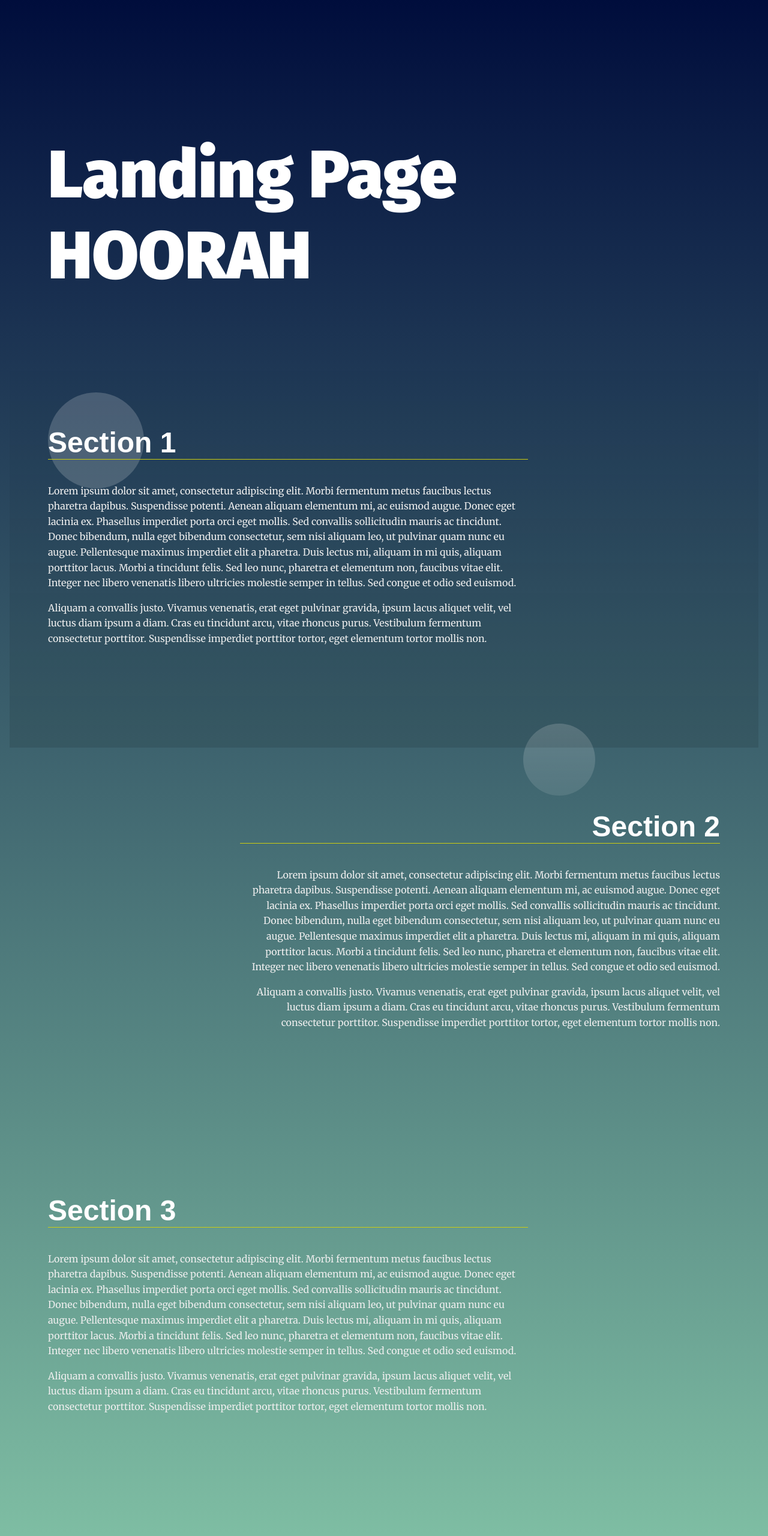
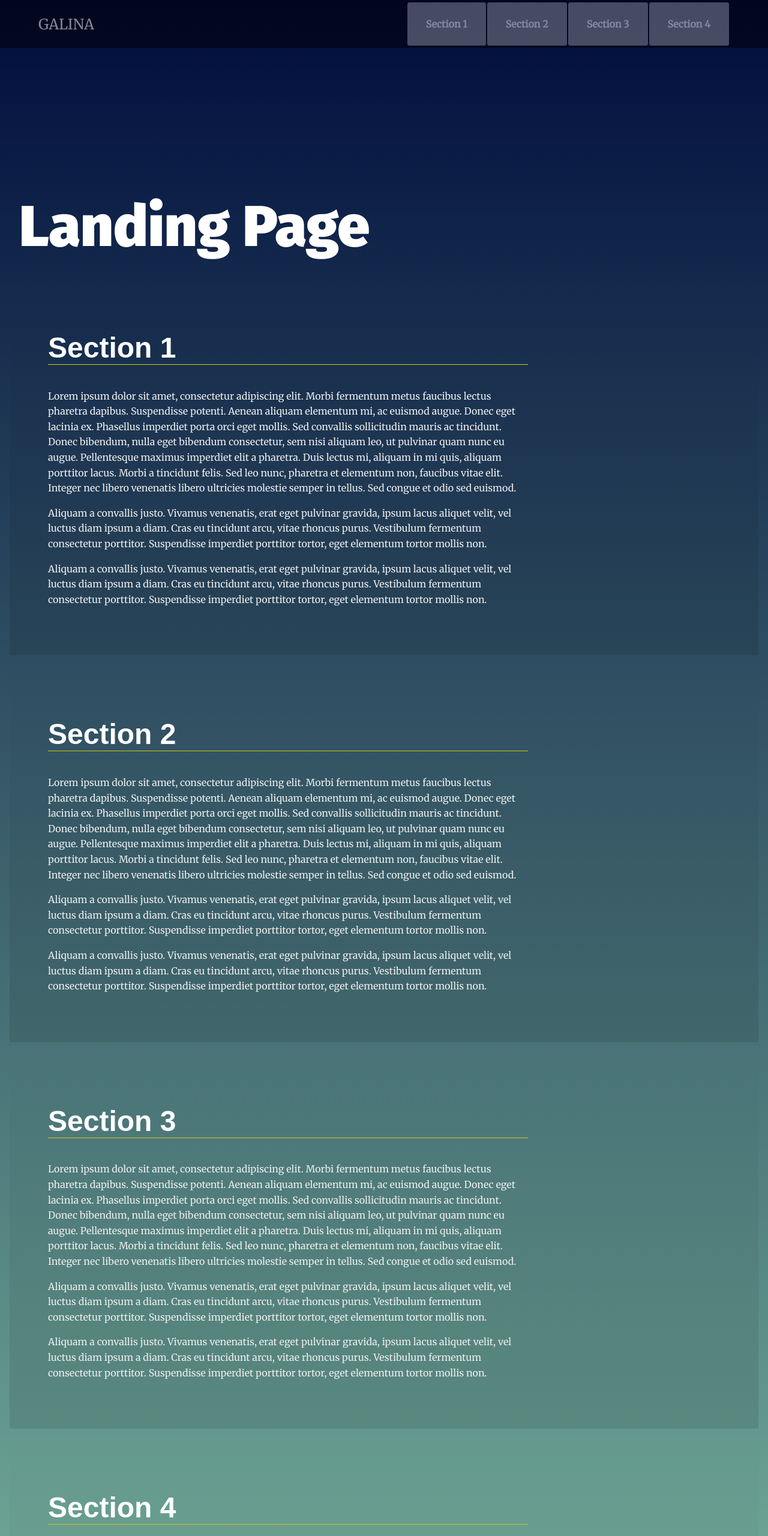
Before and after one commit to Sidarenka/udacity-landing-page, a plain HTML site: page index.html in a window 1280 px wide. Shown: the top 2560 px of the page at 60% size. Drawn offline with Linux system fonts and the light colour scheme.

Commit message:
Initial changes to the project

```diff
--- a/css/styles.css
+++ b/css/styles.css
@@ -18,18 +18,21 @@ body {
     color: #fff;
 }
 
+a {
+    text-decoration: none;
+}
 
 /* Typeography General*/
 h1 {
     font-family: 'Fira Sans', sans-serif;
     font-size: 3em;
-    margin: 2em 1rem;
+    margin: 150px 0 100px 0;
 }
 
-@media only screen and (min-width: 35em){
+@media only screen and (min-width: 768px){
     h1 {
-        font-size: 7em;
-        margin: 2em 4rem 1em;
+        font-size: 6em;
+        margin: 2em 1rem 1em;
     }
 }
 
@@ -50,51 +53,156 @@ main {
     margin: 10vh 1em 10vh;
 }
 
-.main-hero {
+.main__hero {
     min-height: 40vh;
     padding-top: 3em;
 }
 
-section {
-    position: relative;
-    min-height: 80vh;
-}
-
-
 /* ---- Module Rules ---- */
 
 /* Navigation Styles*/
+.nav__container {
+    width: 100%;
+}
+
+.navbar__menu {
+    display: grid;
+    grid-template-columns:  0.2fr auto 1fr;
+    align-items: center;
+    height: 80px;
+    width: 90%;
+    max-width: 1720px;
+    margin: 0 auto;
+
+}
+
 .navbar__menu ul {
-    padding-left: 0;
     margin: 0;
     text-align: right;
+    padding-left: 0px;
 }
 
 .navbar__menu li {
     display: inline-block;
+    padding: 10px 15px;
 }
 
-.navbar__menu .menu__link {
+.menu__link {
     display: block;
     padding: 1em;
     font-weight: bold;
-    text-decoration: none;
-    color: #000;
+    color: #fff;
 }
 
 .navbar__menu .menu__link:hover {
-    background: #333;
-    color: #fff;
-    transition: ease 0.3s all;
+    color: rgb(78, 136, 221);
+    transition: all 0.5s ease;
+
 }
+
+#navbar__logo{
+    cursor: pointer;
+    font-size: x-large;
+
+}
+#navbar__logo:hover{
+    color: rgb(78, 136, 221);
+}
+
+
+
+/* Mobile menu */
+
+.menu__toggle .bar {
+    width: 25px;
+    height: 3px;
+    margin: 5px auto;
+    transition: all 0.3s ease-in-out;
+    background: white;
+}
+
+@media screen and (max-width: 768px){
+    .nav__container {
+        position: relative;
+    }
+
+    #navbar__list {
+        display: grid;
+        grid-template-columns: auto;
+        background:rgb(0, 0, 0);
+        margin: 0;
+        width: 100%;
+        position: absolute;
+        top: 80px;
+        left: -100%;
+        opacity: 0;
+        transition: all 0.5s ease;
+    }
+
+    #navbar__list.active {
+        left: 0;
+        opacity: 1;
+        transition: all 0.5s ease;
+    }
+
+    .nav__item {
+        text-align: center;
+        line-height: 60px;
+        width: 100%;
+        display: table;
+    }
+
+    .navbar__menu {
+        width: 100%;
+    }
+
+    .navbar__menu li:hover {
+        background: lightslategrey;
+    }
+
+
+    #navbar__logo {
+        margin-left: 20px;
+    }
+
+    #mobile__menu {
+        position: absolute;
+        top: 20%;
+        right: 5%;
+        transform: translate(5%, 20%);
+    }
+
+    .menu__toggle .bar {
+        display: block;
+        cursor: pointer;
+    }
+
+    .menu__toggle:hover {
+        cursor: pointer;
+    }
+
+    #mobile__menu.is__active .bar:nth-child(2) {
+        opacity: 0;
+    }
+
+    #mobile__menu.is__active .bar:nth-child(1) {
+        transform: translateY(8px) rotate(45deg);
+    }
+
+    #mobile__menu.is__active .bar:nth-child(3) {
+        transform: translateY(-8px) rotate(-45deg);
+    }
+
+}
+
 
 /* Header Styles */
 .page__header {
-    background: #fff;
+    background: #000;
+    opacity: 0.5;
     position: fixed;
     top: 0;
     width: 100%;
-    z-index: 5;
 }
 
 /* Footer Styles */
@@ -111,113 +219,24 @@ section {
 
 /* ---- Theme Rules ---- */
 /* Landing Container Styles */
-.landing__container {
-    padding: 1em;
-    text-align: left;
-}
 
-@media only screen and (min-width: 35em){
+@media only screen and (min-width: 768px){
     .landing__container {
         max-width: 50em;
         padding: 4em;
     }
 }
 
-section:nth-of-type(even) .landing__container {
-    margin-right: 0;
-    margin-left: auto;
-    text-align: right;
+/* Section Active Styles on wider screens */
+@media only screen and (min-width: 768px) {
+    section.active__class{
+        background: rgb(0, 0, 0);
+        background: linear-gradient(0deg, rgba(0, 0, 0, 0.1) 0%, rgba(0, 0, 0, 0) 100%);
+    }
+
+    .section-highlight {
+        background-color: #888888;
+        border: 1px solid black;
+        border-radius: 4px;
+    }
 }
-
-/* Background Circles */
-/* Note that background circles are created with psuedo elements before and after */
-/* Circles appear to be random do to use of :nth-of-type psuedo class */
-section:nth-of-type(odd) .landing__container::before {
-    content: '';
-    background: rgba(255, 255, 255, 0.187);
-    position: absolute;
-    z-index: -5;
-    width: 20vh;
-    height: 20vh;
-    border-radius: 50%;
-    opacity: 0;
-    transition: ease 0.5s all;
-}
-
-section:nth-of-type(even) .landing__container::before {
-    content: '';
-    background: rgb(255,255,255);
-    background: linear-gradient(0deg, rgba(255,255,255,.1) 0%, rgba(255,255,255,.2) 100%);
-    position: absolute;
-    top: 3em;
-    right: 3em;
-    z-index: -5;
-    width: 10vh;
-    height: 10vh;
-    border-radius: 50%;
-    opacity: 0;
-    transition: ease 0.5s all;
-}
-
-section:nth-of-type(3n) .landing__container::after {
-    content: '';
-    background: rgb(255,255,255);
-    background: linear-gradient(0deg, rgba(255,255,255,.1) 0%, rgba(255,255,255,.2) 100%);
-    position: absolute;
-    right: 0;
-    bottom: 0;
-    z-index: -5;
-    width: 10vh;
-    height: 10vh;
-    border-radius: 50%;
-    opacity: 0;
-    transition: ease 0.5s all;
-}
-
-section:nth-of-type(3n + 1) .landing__container::after {
-    content: '';
-    background: rgb(255,255,255);
-    background: linear-gradient(0deg, rgba(255,255,255,.1) 0%, rgba(255,255,255,.2) 100%);
-    position: absolute;
-    right: 20vw;
-    bottom: -5em;
-    z-index: -5;
-    width: 15vh;
-    height: 15vh;
-    border-radius: 50%;
-    opacity: 0;
-    transition: ease 0.5s all;
-}
-
-
-/* ---- Theme State Rules ---- */
-/* Section Active Styles */
-/* Note: your-active-class class is applied through javascript. You should update the class here and in the index.html to what you set in your javascript file.  */
-section.your-active-class {
-    background: rgb(0, 0, 0);
-    background: linear-gradient(0deg, rgba(0, 0, 0, 0.1) 0%, rgba(0, 0, 0, 0) 100%);
-}
-
-section.your-active-class .landing__container::before {
-    opacity: 1;
-    animation: rotate 4s linear 0s infinite forwards;
-}
-
-section.your-active-class .landing__container::after {
-    opacity: 1;
-    animation: rotate 5s linear 0s infinite forwards reverse;
-}
-
-/* Section Active Styles Keyframe Animations */
-@keyframes rotate {
-	from {
-		transform: rotate(0deg)
-		           translate(-1em)
-		           rotate(0deg);
-	}
-	to {
-		transform: rotate(360deg)
-		           translate(-1em)
-		           rotate(-360deg);
-	}
-}
--- a/index.html
+++ b/index.html
@@ -13,25 +13,34 @@
   <!-- HTML Follows BEM naming conventions
   IDs are only used for sections to connect menu achors to sections -->
   <header class="page__header">
-    <nav class="navbar__menu">
-      <!-- Navigation starts as empty UL that will be populated with JS -->
-      <ul id="navbar__list"></ul>
-    </nav>
+    <div class="nav__container">
+      <nav class="navbar__menu">
+        <!-- Add logo -->
+        <span id="navbar__logo">GALINA</span>
+        <!-- Mobile menu -->
+        <div class="menu__toggle" id="mobile__menu">
+          <span class="bar"></span>
+          <span class="bar"></span>
+          <span class="bar"></span>
+        </div>
+        <!-- Navigation starts as empty UL that is be populated with JS -->
+        <ul id="navbar__list"></ul>
+      </nav>
+    </div>
+
   </header>
   <main>
     <header class="main__hero">
-      <h1>Landing Page HOORAH</h1>
+      <h1>Landing Page</h1>
     </header>
-    <!-- Each Section has an ID (used for the anchor) and
-    a data attribute that will populate the li node.
-    Adding more sections will automatically populate nav.
-    The first section is set to active class by default -->
-    <section id="section1" data-nav="Section 1" class="your-active-class">
+    <section id="section1" data-nav="Section 1">
       <div class="landing__container">
         <h2>Section 1</h2>
         <p>Lorem ipsum dolor sit amet, consectetur adipiscing elit. Morbi fermentum metus faucibus lectus pharetra dapibus. Suspendisse potenti. Aenean aliquam elementum mi, ac euismod augue. Donec eget lacinia ex. Phasellus imperdiet porta orci eget mollis. Sed convallis sollicitudin mauris ac tincidunt. Donec bibendum, nulla eget bibendum consectetur, sem nisi aliquam leo, ut pulvinar quam nunc eu augue. Pellentesque maximus imperdiet elit a pharetra. Duis lectus mi, aliquam in mi quis, aliquam porttitor lacus. Morbi a tincidunt felis. Sed leo nunc, pharetra et elementum non, faucibus vitae elit. Integer nec libero venenatis libero ultricies molestie semper in tellus. Sed congue et odio sed euismod.</p>
 
         <p>Aliquam a convallis justo. Vivamus venenatis, erat eget pulvinar gravida, ipsum lacus aliquet velit, vel luctus diam ipsum a diam. Cras eu tincidunt arcu, vitae rhoncus purus. Vestibulum fermentum consectetur porttitor. Suspendisse imperdiet porttitor tortor, eget elementum tortor mollis non.</p>
+        <p>Aliquam a convallis justo. Vivamus venenatis, erat eget pulvinar gravida, ipsum lacus aliquet velit, vel luctus diam ipsum a diam. Cras eu tincidunt arcu, vitae rhoncus purus. Vestibulum fermentum consectetur porttitor. Suspendisse imperdiet porttitor tortor, eget elementum tortor mollis non.</p>
+
       </div>
     </section>
     <section id="section2" data-nav="Section 2">
@@ -40,6 +49,8 @@
         <p>Lorem ipsum dolor sit amet, consectetur adipiscing elit. Morbi fermentum metus faucibus lectus pharetra dapibus. Suspendisse potenti. Aenean aliquam elementum mi, ac euismod augue. Donec eget lacinia ex. Phasellus imperdiet porta orci eget mollis. Sed convallis sollicitudin mauris ac tincidunt. Donec bibendum, nulla eget bibendum consectetur, sem nisi aliquam leo, ut pulvinar quam nunc eu augue. Pellentesque maximus imperdiet elit a pharetra. Duis lectus mi, aliquam in mi quis, aliquam porttitor lacus. Morbi a tincidunt felis. Sed leo nunc, pharetra et elementum non, faucibus vitae elit. Integer nec libero venenatis libero ultricies molestie semper in tellus. Sed congue et odio sed euismod.</p>
 
         <p>Aliquam a convallis justo. Vivamus venenatis, erat eget pulvinar gravida, ipsum lacus aliquet velit, vel luctus diam ipsum a diam. Cras eu tincidunt arcu, vitae rhoncus purus. Vestibulum fermentum consectetur porttitor. Suspendisse imperdiet porttitor tortor, eget elementum tortor mollis non.</p>
+        <p>Aliquam a convallis justo. Vivamus venenatis, erat eget pulvinar gravida, ipsum lacus aliquet velit, vel luctus diam ipsum a diam. Cras eu tincidunt arcu, vitae rhoncus purus. Vestibulum fermentum consectetur porttitor. Suspendisse imperdiet porttitor tortor, eget elementum tortor mollis non.</p>
+
       </div>
     </section>
     <section id="section3" data-nav="Section 3">
@@ -48,12 +59,26 @@
         <p>Lorem ipsum dolor sit amet, consectetur adipiscing elit. Morbi fermentum metus faucibus lectus pharetra dapibus. Suspendisse potenti. Aenean aliquam elementum mi, ac euismod augue. Donec eget lacinia ex. Phasellus imperdiet porta orci eget mollis. Sed convallis sollicitudin mauris ac tincidunt. Donec bibendum, nulla eget bibendum consectetur, sem nisi aliquam leo, ut pulvinar quam nunc eu augue. Pellentesque maximus imperdiet elit a pharetra. Duis lectus mi, aliquam in mi quis, aliquam porttitor lacus. Morbi a tincidunt felis. Sed leo nunc, pharetra et elementum non, faucibus vitae elit. Integer nec libero venenatis libero ultricies molestie semper in tellus. Sed congue et odio sed euismod.</p>
 
         <p>Aliquam a convallis justo. Vivamus venenatis, erat eget pulvinar gravida, ipsum lacus aliquet velit, vel luctus diam ipsum a diam. Cras eu tincidunt arcu, vitae rhoncus purus. Vestibulum fermentum consectetur porttitor. Suspendisse imperdiet porttitor tortor, eget elementum tortor mollis non.</p>
+        <p>Aliquam a convallis justo. Vivamus venenatis, erat eget pulvinar gravida, ipsum lacus aliquet velit, vel luctus diam ipsum a diam. Cras eu tincidunt arcu, vitae rhoncus purus. Vestibulum fermentum consectetur porttitor. Suspendisse imperdiet porttitor tortor, eget elementum tortor mollis non.</p>
+
+      </div>
+    </section>
+    <section id="section4" data-nav="Section 4">
+      <div class="landing__container">
+        <h2>Section 4</h2>
+        <p>Lorem ipsum dolor sit amet, consectetur adipiscing elit. Morbi fermentum metus faucibus lectus pharetra dapibus. Suspendisse potenti. Aenean aliquam elementum mi, ac euismod augue. Donec eget lacinia ex. Phasellus imperdiet porta orci eget mollis. Sed convallis sollicitudin mauris ac tincidunt. Donec bibendum, nulla eget bibendum consectetur, sem nisi aliquam leo, ut pulvinar quam nunc eu augue. Pellentesque maximus imperdiet elit a pharetra. Duis lectus mi, aliquam in mi quis, aliquam porttitor lacus. Morbi a tincidunt felis. Sed leo nunc, pharetra et elementum non, faucibus vitae elit. Integer nec libero venenatis libero ultricies molestie semper in tellus. Sed congue et odio sed euismod.</p>
+
+        <p>Aliquam a convallis justo. Vivamus venenatis, erat eget pulvinar gravida, ipsum lacus aliquet velit, vel luctus diam ipsum a diam. Cras eu tincidunt arcu, vitae rhoncus purus. Vestibulum fermentum consectetur porttitor. Suspendisse imperdiet porttitor tortor, eget elementum tortor mollis non.</p>
+        <p>Aliquam a convallis justo. Vivamus venenatis, erat eget pulvinar gravida, ipsum lacus aliquet velit, vel luctus diam ipsum a diam. Cras eu tincidunt arcu, vitae rhoncus purus. Vestibulum fermentum consectetur porttitor. Suspendisse imperdiet porttitor tortor, eget elementum tortor mollis non.</p>
+
       </div>
     </section>
   </main>
   <footer class="page__footer">
     <p>&copy Udacity</p>
   </footer>
+  <!-- link js file -->
+  <script src="js/app.js"></script>
 
 </body>
 </html>
--- a/js/app.js
+++ b/js/app.js
@@ -22,6 +22,14 @@
  * Define Global Variables
  *
 */
+const allSections = document.querySelectorAll('section');
+const navbarList = document.getElementById('navbar__list');
+const navbarItems = document.getElementById('nav__item');
+let navbarHeight = document.getElementsByClassName('page__header');
+const mobileMenu = document.querySelector('#mobile__menu');
+
+
+
 
 
 /**
@@ -40,8 +48,30 @@
 
 // build the nav
 
+const dynamicMenu = (section) => {
+    for (section of allSections) {
+        const navLinks = document.createElement('a');
+        const list = document.createElement('li');
+        navLinks.className = "menu__link";
+        list.className = "nav__item";
+        navLinks.textContent = section.getAttribute('data-nav');
+        navLinks.setAttribute('href', `#${section.getAttribute('id')}`);
+        list.appendChild(navLinks);
+        navbarList.appendChild(list);
+    }
+    return;
+}
+dynamicMenu();
 
-// Add class 'active' to section when near top of viewport
+
+// Add class 'active' to mobile menu
+
+mobileMenu.addEventListener('click', function() {
+    mobileMenu.classList.toggle('is__active');
+    navbarList.classList.toggle('active');
+
+
+})
 
 
 // Scroll to anchor ID using scrollTO event
@@ -53,8 +83,65 @@
  *
 */
 
-// Build menu
+
+// Scroll to the header section on logo click
+const scrollToHeader = () => {
+    const logo = document.getElementById('navbar__logo');
+    logo.addEventListener('click', () => {
+      window.scrollTo({top: 0, behavior: 'smooth'});
+    });
+  }
+  scrollToHeader();
+
 
 // Scroll to section on link click
+document.querySelectorAll('a[href^="#"]').forEach(anchor => {
+    anchor.addEventListener('click', function (e) {
+        e.preventDefault();
+        document.querySelector(this.getAttribute('href')).scrollIntoView({
+            behavior: 'smooth'
+        });
+    });
+});
 
-// Set sections as active
+// Define the section of the page that's currently in view
+function isInViewport(e) {
+    let bounding = e.getBoundingClientRect();
+    return (
+        bounding.top >= -250
+        &&
+        bounding.left >= 0 &&
+        bounding.bottom <= 250 + (window.innerHeight || document.documentElement.clientHeight)
+        &&
+        bounding.right <= (window.innerWidth || document.documentElement.clientWidth)
+    );
+};
+
+// Highlight corresponding section of navbar if section is in viewport
+const navHighlight = document.querySelectorAll('li');
+
+function highlightNav(){
+    for (let i=0; i<allSections.length; i++) {
+        if (isInViewport(allSections[i]) === true) {
+            navHighlight[i].classList.add('section-highlight')
+        } else navHighlight[i].classList.remove('section-highlight');
+    }
+}
+document.addEventListener('scroll', function(){
+    highlightNav();
+}
+);
+
+
+// Highlight corresponding section if section is in viewport
+function sectionActive(){
+    for (let i=0; i<allSections.length; i++) {
+        if (isInViewport(allSections[i]) === true) {
+            allSections[i].classList.add('active__class')
+        } else allSections[i].classList.remove('active__class');
+    }
+}
+document.addEventListener('scroll', function(){
+    sectionActive();
+}
+);
```
